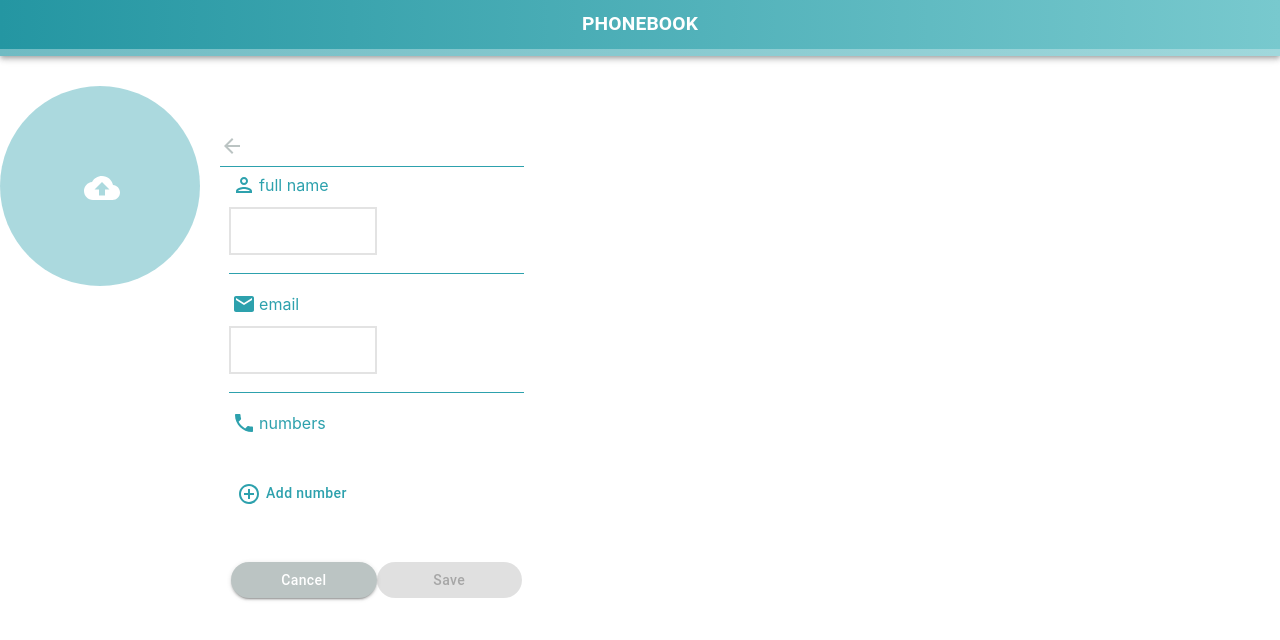
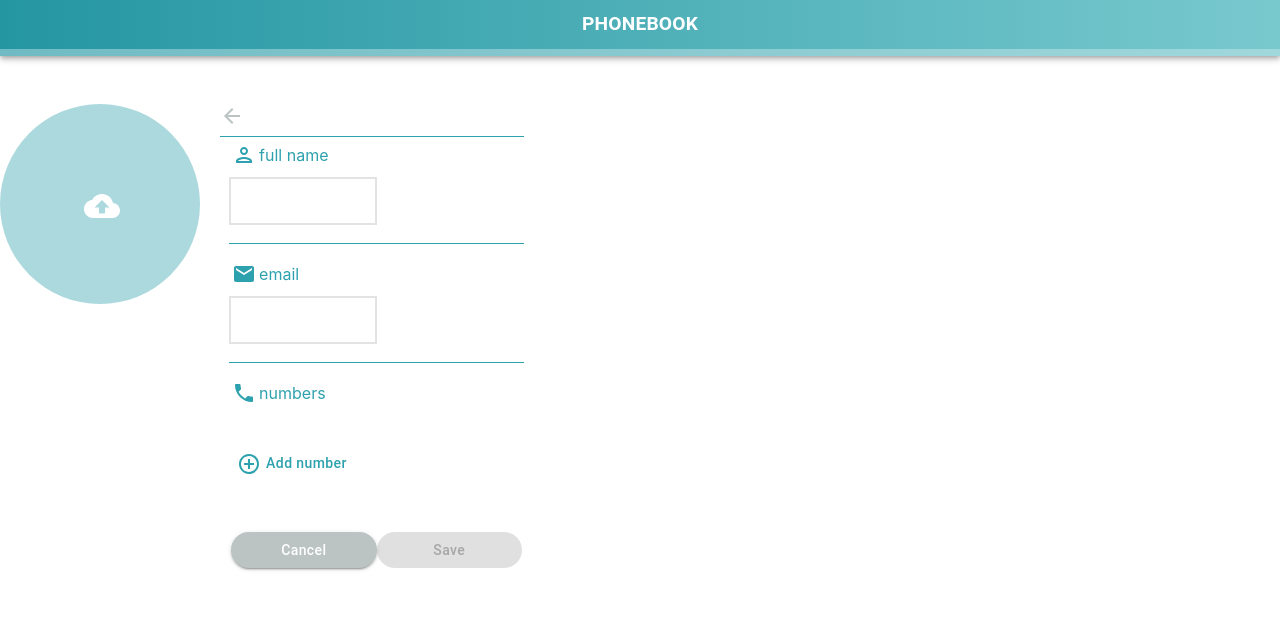
Before and after one commit to mladenkn/react-next-phonebook, a React (Vite) app: page /contact/create in a window 1280 px wide. Shown: the top 640 px of the page. Built offline with nearby package versions, Linux system fonts and the light colour scheme.

Commit message:
tailwind +

```diff
--- a/src/phonebook/components/ContactDetails/index.tsx
+++ b/src/phonebook/components/ContactDetails/index.tsx
@@ -1,16 +1,14 @@
 import { Contact } from "../../models"
 import ContactDetailsFields from "./ContactDetailsFields"
-import style from "./style"
 import { FavoriteAction, GoToEditAction, GoBackAction } from "../actions"
-import { WithStyles, withStyles } from "@material-ui/core"
 import { ContactPageBaseStylesMd, ContactPageBaseStylesXs } from "../ContactPageBase.style"
 import useMediaQuery from "@material-ui/core/useMediaQuery"
 import { ContactAvatar } from "../ContactAvatar"
 import { cn } from "../../../utils"
 
-type Props = { contact: Contact; onFavorite: () => void } & WithStyles<typeof style>
+type Props = { contact: Contact; onFavorite: () => void }
 
-const ContactDetailsPage = ({ contact, classes, onFavorite }: Props) => {
+const ContactDetailsPage = ({ contact, onFavorite }: Props) => {
   const name = <p className="text-2xl">{contact.fullName}</p>
   const favAction = <FavoriteAction onClick={onFavorite} isFavorite={contact.isFavorite} />
   const editAction = <GoToEditAction contactId={contact.id} rootClass="inline-flex items-center" />
@@ -48,7 +46,7 @@ const ContactDetailsPage = ({ contact, classes, onFavorite }: Props) => {
   } else {
     return (
       <div className={cn(ContactPageBaseStylesMd.root, "text-tc-primary")}>
-        <div className={ContactPageBaseStylesMd.left}>{avatar}</div>
+        <div>{avatar}</div>
         <div className={ContactPageBaseStylesMd.right}>
           <div className={cn(ContactPageBaseStylesMd.heading, "flex justify-between")}>
             <GoBackAction />
@@ -67,4 +65,4 @@ const ContactDetailsPage = ({ contact, classes, onFavorite }: Props) => {
   }
 }
 
-export default withStyles(style)(ContactDetailsPage)
+export default ContactDetailsPage
--- a/src/phonebook/components/ContactDetails/style.ts
+++ /dev/null
@@ -1,23 +0,0 @@
-import { createStyles, Theme } from "@material-ui/core"
-
-export default ({ breakpoints }: Theme) =>
-  createStyles({
-    [breakpoints.up("sm")]: {
-      avatar: {
-        width: 180,
-        height: 180,
-      },
-      personName: {
-        width: "76%",
-        marginLeft: "9%",
-        fontSize: "1.5rem",
-      },
-      editAction: {
-        marginLeft: "3%",
-      },
-      detailsContainer: {
-        marginTop: "6%",
-        marginLeft: "9%",
-      },
-    },
-  })
--- a/src/phonebook/components/ContactEdit/index.tsx
+++ b/src/phonebook/components/ContactEdit/index.tsx
@@ -101,7 +101,7 @@ const ContactEditPage = ({ contact, classes, onSave, onDelete }: Props) => {
   }
   return (
     <div className={ContactPageBaseStylesMd.root}>
-      <div className={ContactPageBaseStylesMd.left}>{avatar}</div>
+      <div>{avatar}</div>
       <div className={ContactPageBaseStylesMd.right + " " + classes.right_}>
         <div className={ContactPageBaseStylesMd.heading}>
           {backAction}
--- a/src/phonebook/components/ContactPageBase.style.ts
+++ b/src/phonebook/components/ContactPageBase.style.ts
@@ -10,8 +10,7 @@ export const ContactPageBaseStylesXs = {
 }
 
 export const ContactPageBaseStylesMd = {
-  root: cn("flex"),
+  root: cn("flex mt-12"),
   heading: cn("flex border-b-1 border-primary-main pb-2"),
-  left: cn("inline-flex flex-col"),
-  right: cn("mt-12 inline-block ml-5"),
+  right: cn("inline-block ml-5"),
 }
```
